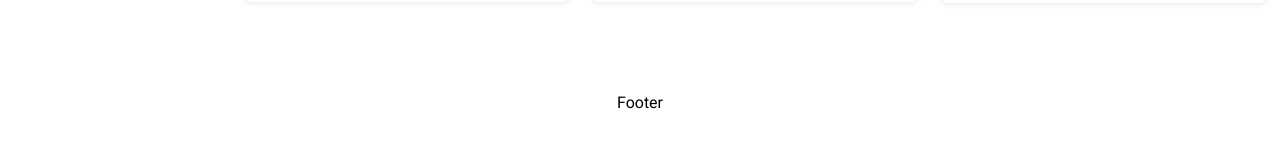
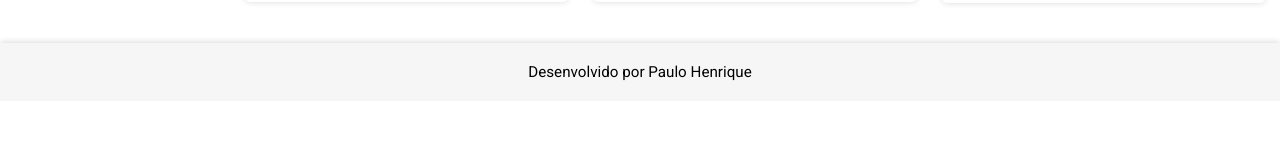
Before and after one commit to Paulo-Henrique-Santana/ecommerce-react, a React (Create React App) app: page / in a window 1280 px wide. Shown: the part 1252-1400 px from the top of the page. After the commit the page ends 1353 px from the top, so only its background shows below. Built offline with nearby package versions, Linux system fonts and the light colour scheme.

Commit message:
Altera alguns estilos do site

```diff
--- a/src/Components/CardProduct/styles.js
+++ b/src/Components/CardProduct/styles.js
@@ -6,8 +6,9 @@ export const Product = styled.div`
   height: max-content;
   position: relative;
   user-select: none;
-  box-shadow: 0px 0px 6px 0px rgb(0 0 0 / 15%);
+  box-shadow: var(--box-shadow1);
   text-align: center;
+  animation: show 0.5s;
   &:hover svg {
     display: block;
   }
--- a/src/Components/EmptyPageWarning/styles.js
+++ b/src/Components/EmptyPageWarning/styles.js
@@ -6,6 +6,7 @@ export const Main = styled.main`
   justify-content: center;
   align-items: center;
   gap: 20px;
+  animation: show 0.5s;
   h1 {
     font-size: 1.5rem;
     font-weight: normal;
@@ -17,9 +18,9 @@ export const Main = styled.main`
     height: 125px;
   }
   svg path {
-    stroke: var(--color2);
+    stroke: var(--color1);
   }
   svg circle {
-    fill: var(--color2);
+    fill: var(--color1);
   }
 `;
--- a/src/Components/Footer/Footer.js
+++ b/src/Components/Footer/Footer.js
@@ -1,8 +1,15 @@
 import React from "react";
-import { StyledFooter } from "./styles";
+import * as S from "./styles";
 
 const Footer = () => {
-  return <StyledFooter>Footer</StyledFooter>;
+  return (
+    <S.StyledFooter>
+      <S.P>
+        Desenvolvido por
+        <a href="https://github.com/Paulo-Henrique-Santana"> Paulo Henrique</a>
+      </S.P>
+    </S.StyledFooter>
+  );
 };
 
 export default Footer;
--- a/src/Components/Footer/styles.js
+++ b/src/Components/Footer/styles.js
@@ -4,6 +4,13 @@ export const StyledFooter = styled.footer`
   display: flex;
   justify-content: center;
   align-items: center;
-  margin-top: 50px;
-  height: 100px;
+  margin-top: 40px;
+  padding: 20px 0;
+  width: 100vw;
+  background-color: var(--color2);
+  box-shadow: 0px -1px 6px 0px rgb(0 0 0 / 15%);
 `;
+
+export const P = styled.p`
+  font-size: 0.95rem;
+`;
--- a/src/Components/Header/styles.js
+++ b/src/Components/Header/styles.js
@@ -5,14 +5,16 @@ import CartSVG from "../Svg/CartSVG";
 import SearchSVG from "../Svg/SearchSVG";
 
 export const StyledHeader = styled.header`
+  align-self: flex-start;
   display: flex;
   justify-content: space-between;
   align-items: center;
   gap: 20px;
   margin-bottom: 50px;
   padding: 25px 40px;
-  background-color: #f7f7f7;
-  width: 100%;
+  width: 100vw;
+  background-color: var(--color2);
+  box-shadow: 0px 1px 6px 0px rgb(0 0 0 / 15%);
   @media (max-width: 1440px) {
     padding: 20px 15px;
   }
@@ -28,7 +30,7 @@ export const StyledHeader = styled.header`
 `;
 
 export const Title = styled.h1`
-  color: var(--color2);
+  color: var(--color1);
   white-space: nowrap;
   font-style: italic;
   @media (max-width: 320px) {
@@ -88,7 +90,7 @@ export const StyledLink = styled(Link)`
   display: flex;
   align-items: center;
   gap: 5px;
-  color: var(--color2);
+  color: var(--color1);
   @media (max-width: 768px) {
     span {
       display: none;
@@ -100,7 +102,7 @@ export const Favorites = styled(FavoriteSVG)`
   width: 35px;
   height: 35px;
   path {
-    fill: var(--color2);
+    fill: var(--color1);
   }
 `;
 
@@ -108,9 +110,9 @@ export const Cart = styled(CartSVG)`
   width: 35px;
   height: 35px;
   circle {
-    fill: var(--color2);
+    fill: var(--color1);
   }
   path {
-    stroke: var(--color2);
+    stroke: var(--color1);
   }
 `;
--- a/src/Pages/Cart/CartProducts/styles.js
+++ b/src/Pages/Cart/CartProducts/styles.js
@@ -4,6 +4,7 @@ import Quantity from "../Quantity/Quantity";
 export const ProductsContainer = styled.div`
   flex: 1;
   padding-top: 20px;
+  animation: showLeft 0.5s;
   @media (max-width: 1024px) {
     width: 100%;
   }
@@ -41,7 +42,7 @@ export const Products = styled.div``;
 export const Product = styled.div`
   display: grid;
   grid-template-columns: minmax(auto, 550px) 1fr 1fr;
-  border-top: 1px solid var(--color3);
+  border-top: 1px solid #e5e5e5;
   padding: 25px 0;
 `;
 
@@ -101,7 +102,7 @@ export const Remove = styled.p`
   font-size: 0.95rem;
   font-weight: bold;
   cursor: pointer;
-  color: var(--color3);
+  color: #ee6055;
 `;
 
 export const QuantityContainer = styled.div`
@@ -125,14 +126,14 @@ export const StyledQuantity = styled(Quantity)`
   input {
     margin: 0 5px;
     outline: 1px solid transparent;
-    border: 1px solid var(--color2);
+    border: 1px solid var(--color1);
     border-radius: 3px;
     height: 25px;
     width: 35px;
     font-size: 0.95rem;
     text-align: center;
     &:focus {
-      outline-color: var(--color2);
+      outline-color: var(--color1);
     }
   }
   button {
--- a/src/Pages/Cart/CartSummary/styles.js
+++ b/src/Pages/Cart/CartSummary/styles.js
@@ -6,7 +6,9 @@ export const Summary = styled.div`
   padding: 25px;
   height: max-content;
   max-width: 400px;
-  background-color: var(--color1);
+  background-color: var(--color2);
+  box-shadow: var(--box-shadow1);
+  animation: showRight 0.5s;
   @media (max-width: 1024px) {
     width: 100%;
   }
@@ -42,7 +44,7 @@ export const CouponInput = styled.input`
   font-size: 1.1rem;
   text-transform: uppercase;
   &:focus {
-    border-color: var(--color2);
+    border-color: var(--color1);
   }
 `;
 
@@ -61,7 +63,7 @@ export const CouponButton = styled.button`
   padding: 0 15px;
   font-size: 0.95rem;
   font-weight: bold;
-  background-color: var(--color2);
+  background-color: var(--color1);
   color: white;
 `;
 
@@ -71,6 +73,6 @@ export const FinishButton = styled.button`
   width: 100%;
   font-size: 1.2rem;
   font-weight: bold;
-  background-color: var(--color2);
+  background-color: var(--color1);
   color: white;
 `;
--- a/src/Pages/Home/Filters/FiltersMenu/styles.js
+++ b/src/Pages/Home/Filters/FiltersMenu/styles.js
@@ -34,6 +34,7 @@ export const FiltersMobile = styled.div`
 
 export const Filters = styled.div`
   height: max-content;
+  animation: showLeft 0.5s;
 `;
 
 export const CloseBtn = styled.button`
--- a/src/Pages/Home/Filters/styles.js
+++ b/src/Pages/Home/Filters/styles.js
@@ -6,7 +6,7 @@ export const FiltersStyle = createGlobalStyle`
 
 export const H2 = styled.h2`
   margin-bottom: 15px;
-  color: var(--color2);
+  color: var(--color1);
 `;
 
 export const Ul = styled.ul`
--- a/src/Pages/Home/Products/styles.js
+++ b/src/Pages/Home/Products/styles.js
@@ -11,6 +11,7 @@ export const ProductsContainer = styled.div`
   @media (max-width: 450px) {
     grid-template-columns: 1fr;
   }
+  animation: showRight 0.5s;
 `;
 
 export const Msg = styled.p`
--- a/src/Pages/Product/styles.js
+++ b/src/Pages/Product/styles.js
@@ -4,11 +4,11 @@ import FavoriteSVG from "../../Components/Svg/FavoriteSVG";
 
 export const Main = styled.main`
   display: grid;
-  grid-template-columns: minmax(450px, 700px) minmax(auto, 400px);
+  grid-template-columns: minmax(450px, 650px) minmax(auto, 400px);
   gap: 50px;
   max-width: max-content;
   min-height: 700px;
-  color: var(--color2);
+  color: var(--color1);
   @media (max-width: 768px) {
     grid-template-columns: 1fr;
   }
@@ -16,6 +16,7 @@ export const Main = styled.main`
 
 export const BoxImage = styled.div`
   position: relative;
+  animation: showLeft 0.5s;
 `;
 
 export const Favorite = styled(FavoriteSVG)`
@@ -46,6 +47,7 @@ export const Favorite = styled(FavoriteSVG)`
 `;
 
 export const Infos = styled.div`
+  animation: showRight 0.5s;
   @media (max-width: 768px) {
     display: flex;
     flex-direction: column;
@@ -98,7 +100,7 @@ export const Button = styled.button`
   min-width: 250px;
   width: 100%;
   max-width: 350px;
-  background-color: var(--color2);
+  background-color: var(--color1);
   color: white;
   font-size: 1.2rem;
   font-weight: bold;
--- a/src/globalStyle.js
+++ b/src/globalStyle.js
@@ -8,17 +8,18 @@ const GlobalStyle = createGlobalStyle`
     outline: none;
     box-sizing: border-box;
     font-family: 'Roboto', 'Arial', sans-serif;
+    -webkit-tap-highlight-color: transparent;
   }
 
   :root {
-    --color1: #f6f6f6;
-    --color2: #212529;
-    --color3: #a5a5a5;
+    --color1: #212529;
+    --color2: #f6f6f6;
     --border-radius-img: 5px;
+    --box-shadow1: 0px 0px 6px 0px rgb(0 0 0 / 15%);
   }
 
   body {
-    overflow-y: scroll;
+    overflow-x: hidden;
   }
 
   #root {
@@ -34,7 +35,7 @@ const GlobalStyle = createGlobalStyle`
     padding: 0 15px;
     max-width: 1440px;
     min-height: 600px;
-    color: var(--color2);
+    color: var(--color1);
   }
 
   ul {
@@ -54,6 +55,37 @@ const GlobalStyle = createGlobalStyle`
     cursor: pointer;
   }
 
+  @keyframes show {
+    from {
+      opacity: 0;
+    }
+    to {
+      opacity: 1;
+    }
+  }
+
+  @keyframes showLeft {
+    from {
+      opacity: 0;
+      transform: translate(-25px, 0);
+    }
+    to {
+      opacity: 1;
+      transform: none;
+    }
+  }
+
+  @keyframes showRight {
+    from {
+      opacity: 0;
+      transform: translate(25px, 0);
+    }
+    to {
+      opacity: 1;
+      transform: none;
+    }
+  }
+
 `;
 
 export default GlobalStyle;
```
